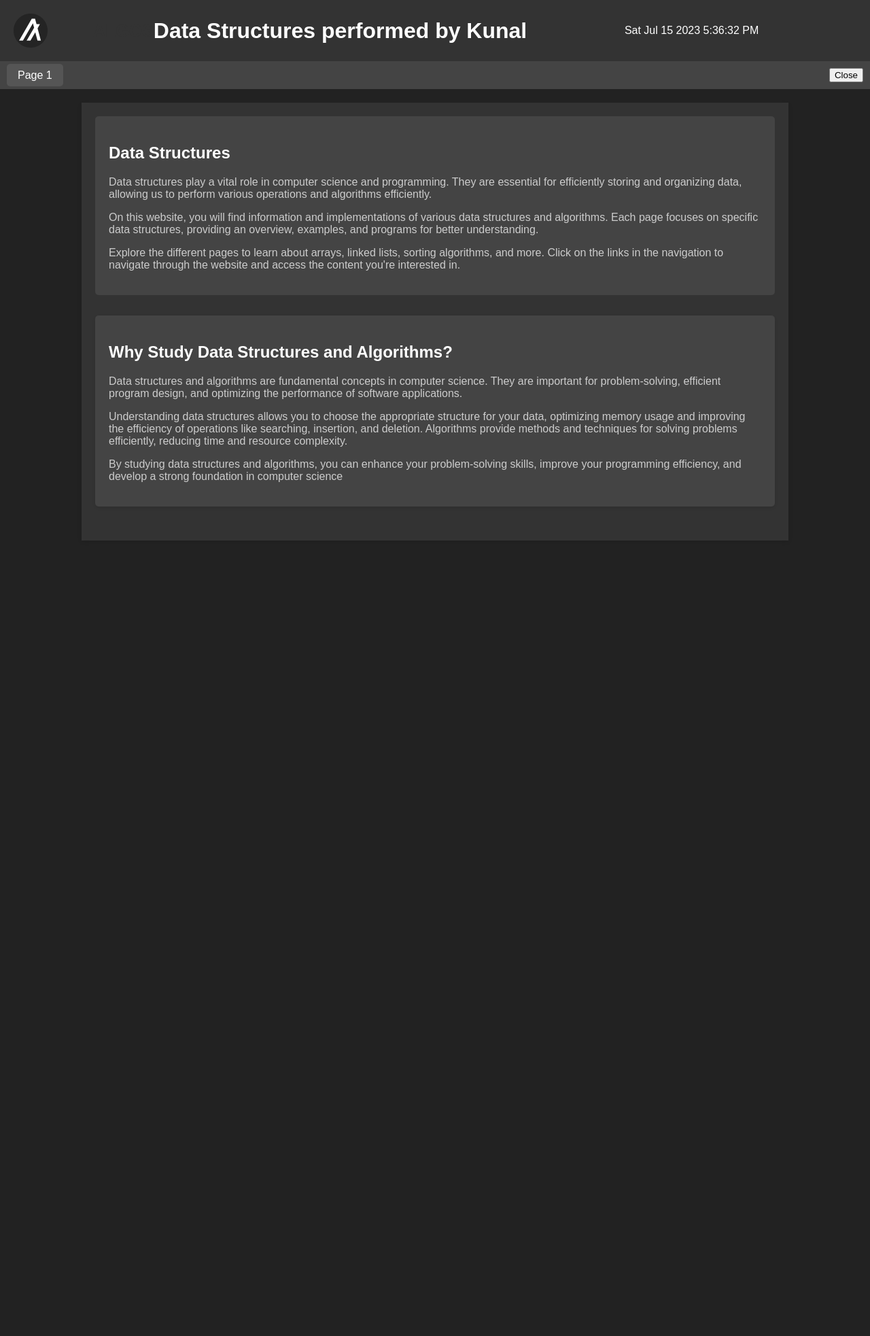
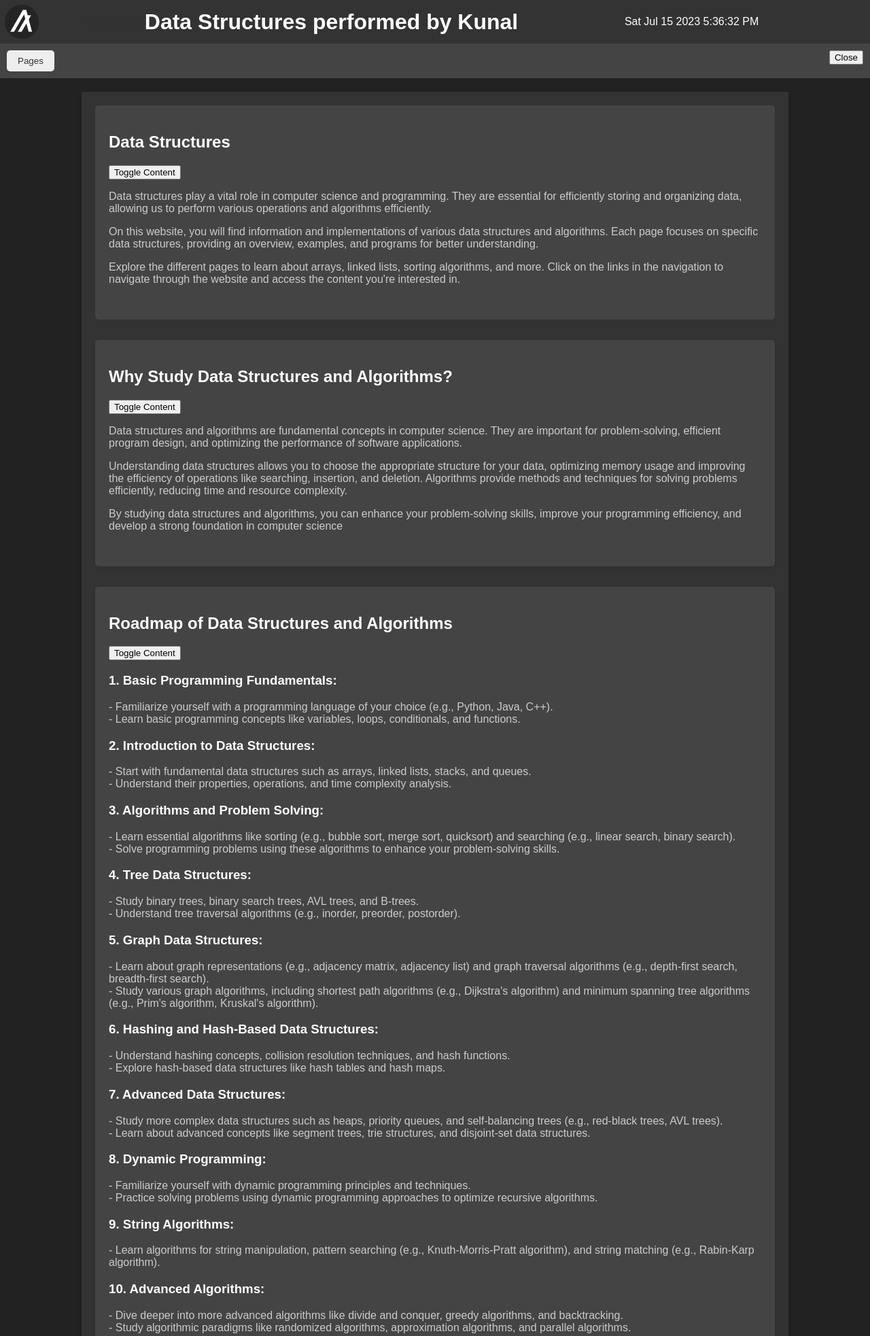
Before and after one commit to Voldemond/ALGOS, a plain HTML site: page index.html in a window 1280 px wide. Shown: the top 1965 px of the page at 68% size. Before the commit the page ends 815 px from the top, so only its background shows below. Drawn offline with Linux system fonts and the light colour scheme.

Commit message:
updated 1 page

```diff
--- a/index.html
+++ b/index.html
@@ -6,9 +6,15 @@
   <title>Data Structures by Kunal</title>
   <!-- <link rel="stylesheet" href="styles1.css"> -->
   <link rel="stylesheet" href="styles.css">
+
 </head>
 <body>
-
+  <!-- <style>
+    body {
+      background-image: url('images/R.jpeg');
+    }
+    </style>
+   -->
   <header>
     <div class="logo">
       <img src="images/algo.png" alt="ALGOS Logo">
@@ -19,6 +25,7 @@
     <!-- <button id="like-btn">Like</button>
   <p>Total Likes: <span id="total-likes">0</span></p> -->
     <div id="datetime"></div>
+
   </header>
   <script>
     function updateDateTime() {
@@ -36,7 +43,15 @@
 
   <nav>
     <ul>
-      <li><a href="page1.html">Page 1</a></li>
+      <div class="dropdown">
+        <button class="dropbtn">Pages</button>
+        <div class="dropdown-content">
+          <button class="dropdown-item" onclick="location.href='page1.html'">Page 1</button>
+          <button class="dropdown-item" onclick="location.href='page2.html'">Page 2</button>
+        </div>
+      </div>
+      <!-- <li><a href="page1.html">Page 1</a></li>
+      <li><a href="page2.html">Page 2</a></li> -->
       <li><button id="close-btn"> Close</button></li>
       <!-- Add more pages as needed -->
     </ul>
@@ -44,6 +59,8 @@
   <main>
     <section id="introduction">
       <h2>Data Structures</h2>
+      <button id="toggleButtonintro">Toggle Content</button>
+      <section id="in-intro">
       <p>
         Data structures play a vital role in computer science and programming. They are essential for efficiently storing and organizing data, allowing us to perform various operations and algorithms efficiently.
       </p>
@@ -54,8 +71,11 @@
         Explore the different pages to learn about arrays, linked lists, sorting algorithms, and more. Click on the links in the navigation to navigate through the website and access the content you're interested in.
       </p>
     </section>
+    </section>
     <section id="why-dsa">
       <h2>Why Study Data Structures and Algorithms?</h2>
+      <button id="toggleButtondsa">Toggle Content</button>
+      <section id="in-dsa">
       <p>
         Data structures and algorithms are fundamental concepts in computer science. They are important for problem-solving, efficient program design, and optimizing the performance of software applications.
       </p>
@@ -66,7 +86,79 @@
         By studying data structures and algorithms, you can enhance your problem-solving skills, improve your programming efficiency, and develop a strong foundation in computer science
       </p>
     </section>
+    </section>
+    <section id="road-map">
+
+      <h2>Roadmap of Data Structures and Algorithms</h2>
+      <button id="toggleButtonroadmap">Toggle Content</button>
+      <section id="in-roadmap">
+        <h3>1. Basic Programming Fundamentals:</h3>
+
+        <p>
+            - Familiarize yourself with a programming language of your choice (e.g., Python, Java, C++).<br>
+            - Learn basic programming concepts like variables, loops, conditionals, and functions.
+        </p>
+
+        <h3>2. Introduction to Data Structures:</h3>
+        <p>
+            - Start with fundamental data structures such as arrays, linked lists, stacks, and queues.<br>
+            - Understand their properties, operations, and time complexity analysis.
+        </p>
+
+        <h3>3. Algorithms and Problem Solving:</h3>
+        <p>
+            - Learn essential algorithms like sorting (e.g., bubble sort, merge sort, quicksort) and searching (e.g., linear search, binary search).<br>
+            - Solve programming problems using these algorithms to enhance your problem-solving skills.
+        </p>
+
+        <h3>4. Tree Data Structures:</h3>
+        <p>
+            - Study binary trees, binary search trees, AVL trees, and B-trees.<br>
+            - Understand tree traversal algorithms (e.g., inorder, preorder, postorder).
+        </p>
+
+        <h3>5. Graph Data Structures:</h3>
+        <p>
+            - Learn about graph representations (e.g., adjacency matrix, adjacency list) and graph traversal algorithms (e.g., depth-first search, breadth-first search).<br>
+            - Study various graph algorithms, including shortest path algorithms (e.g., Dijkstra's algorithm) and minimum spanning tree algorithms (e.g., Prim's algorithm, Kruskal's algorithm).
+        </p>
+
+        <h3>6. Hashing and Hash-Based Data Structures:</h3>
+        <p>
+            - Understand hashing concepts, collision resolution techniques, and hash functions.<br>
+            - Explore hash-based data structures like hash tables and hash maps.
+        </p>
+
+        <h3>7. Advanced Data Structures:</h3>
+        <p>
+            - Study more complex data structures such as heaps, priority queues, and self-balancing trees (e.g., red-black trees, AVL trees).<br>
+            - Learn about advanced concepts like segment trees, trie structures, and disjoint-set data structures.
+        </p>
+
+        <h3>8. Dynamic Programming:</h3>
+        <p>
+            - Familiarize yourself with dynamic programming principles and techniques.<br>
+            - Practice solving problems using dynamic programming approaches to optimize recursive algorithms.
+        </p>
+
+        <h3>9. String Algorithms:</h3>
+        <p>
+            - Learn algorithms for string manipulation, pattern searching (e.g., Knuth-Morris-Pratt algorithm), and string matching (e.g., Rabin-Karp algorithm).
+        </p>
+
+        <h3>10. Advanced Algorithms:</h3>
+        <p>
+            - Dive deeper into more advanced algorithms like divide and conquer, greedy algorithms, and backtracking.<br>
+            - Study algorithmic paradigms like randomized algorithms, approximation algorithms, and parallel algorithms.
+        </p>
+      </section>
+       </section>
   </main>
+
+  <script>
+
+  </script>
+
   <script src="script.js"></script>
 </body>
 </html>
--- a/script.js
+++ b/script.js
@@ -55,3 +55,28 @@ document.addEventListener('DOMContentLoaded', function() {
       }
     }
   });
+
+
+
+  document.getElementById('toggleButtonintro').addEventListener('click', function() {
+    document.getElementById('in-intro').classList.toggle('hidden');
+  });
+  document.getElementById('toggleButtondsa').addEventListener('click', function() {
+    document.getElementById('in-dsa').classList.toggle('hidden');
+  });
+  document.getElementById('toggleButtonroadmap').addEventListener('click', function() {
+    document.getElementById('in-roadmap').classList.toggle('hidden');
+  });
+
+
+  function updateDateTime() {
+    const datetimeElement = document.getElementById("datetime");
+    const now = new Date();
+    const date = now.toDateString();
+    const time = now.toLocaleTimeString();
+    // const seconds = now.getSeconds();
+    datetimeElement.textContent = `${date} ${time} `;
+  }
+
+  setInterval(updateDateTime, 1000);
+  updateDateTime();
--- a/styles.css
+++ b/styles.css
@@ -11,7 +11,7 @@ header {
   align-items: center;
   background-color: #333;
   color: #fff;
-  padding: 20px;
+  padding: 7px;
   text-align: center;
 }
 
@@ -29,8 +29,9 @@ nav ul {
   margin: 0;
   padding: 0;
   display: flex;
-  justify-content: space-between;
-  align-items: center;
+  justify-content:space-between;
+
+  /* align-items: center; */
 }
 
 nav ul li {
@@ -86,7 +87,12 @@ section {
   border-radius: 5px;
   box-shadow: 0px 2px 4px rgba(0, 0, 0, 0.1);
 }
-
+#road-map {
+  background-color: #444;
+  padding: 20px;
+  border-radius: 5px;
+  box-shadow: 0px 2px 4px rgba(0, 0, 0, 0.1);
+}
 .container {
   display: flex;
   flex-direction: column;
@@ -167,11 +173,13 @@ header {
 
 nav {
   background-color: #444;
+
 }
 
 nav ul li a {
   color: #fff;
   background-color: #555;
+  /* margin: 10px; */
 }
 
 nav ul li a:hover {
@@ -232,3 +240,42 @@ header {
   margin: 0;
   color: #333;
 }
+.hidden {
+      display: none;
+}
+/*
+home page dropdown */
+.dropdown {
+  position: relative;
+  display: inline-block;
+}
+
+.dropbtn {
+  background-color: #eee;
+  border: none;
+  color: #333;
+  padding: 8px 16px;
+  border-radius: 5px;
+  cursor: pointer;
+}
+
+.dropdown-content {
+  display: none;
+  position: absolute;
+  background-color: #f9f9f9;
+  min-width: 160px;
+  box-shadow: 0px 8px 16px 0px rgba(0, 0, 0, 0.2);
+  z-index: 1;
+}
+
+.dropdown-content .dropdown-item {
+  color: #333;
+  padding: 12px 16px;
+  text-decoration: none;
+  display: block;
+  cursor: pointer;
+}
+
+.dropdown:hover .dropdown-content {
+  display: block;
+}
--- a/styles1.css
+++ b/styles1.css
@@ -63,3 +63,6 @@
   font-family: monospace;
   background-color: #f9f9f9;
 }
+.hidden {
+  display: none;
+}
```
Also changed, not shown: page2.html (added, +27 -0 lines), images/R.jpeg (added).
